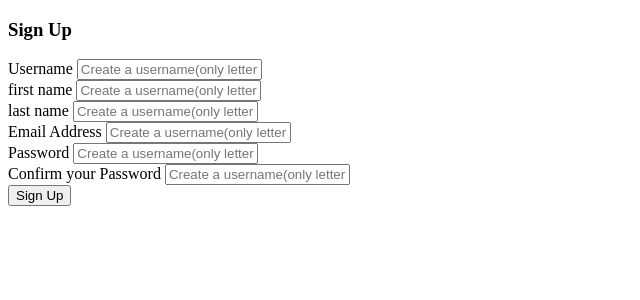
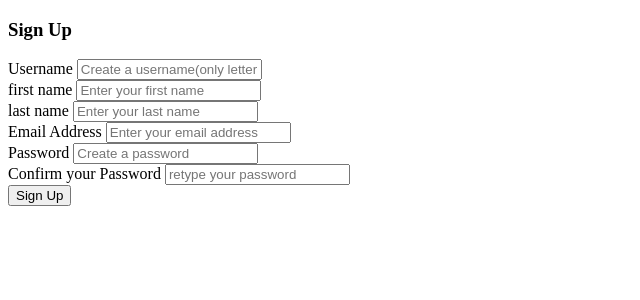
Before and after one commit to tedy-art/login-system, a Django app: page /signup in a window 1280 px wide. Shown: the top 300 px of the page, without its empty margins (0-640 px from the left). Run offline with Django 4.2, Linux system fonts and the light colour scheme.

Commit message:
change some minner changes like placeholder text change

```diff
--- a/templates/authentication/signup.html
+++ b/templates/authentication/signup.html
@@ -16,23 +16,23 @@
         <br>
 
         <label for="">first name</label>
-        <input type="text" id="fname" name="fname" placeholder="Create a username(only letter & numbers)" required>
+        <input type="text" id="fname" name="fname" placeholder="Enter your first name" required>
 
         <br>
         <label for="">last name</label>
-        <input type="text" id="lname" name="lname" placeholder="Create a username(only letter & numbers)" required>
+        <input type="text" id="lname" name="lname" placeholder="Enter your last name" required>
 
         <br>
         <label for="">Email Address</label>
-        <input type="email" id="email" name="email" placeholder="Create a username(only letter & numbers)" required>
+        <input type="email" id="email" name="email" placeholder="Enter your email address" required>
 
         <br>
         <label for="">Password</label>
-        <input type="password" id="pass1" name="pass1" placeholder="Create a username(only letter & numbers)" required>
+        <input type="password" id="pass1" name="pass1" placeholder="Create a password" required>
 
         <br>
         <label for="">Confirm your Password</label>
-        <input type="password" id="pass2" name="pass2" placeholder="Create a username(only letter & numbers)" required>
+        <input type="password" id="pass2" name="pass2" placeholder="retype your password" required>
 
         <br>
         <button type="submit">Sign Up</button>
```
